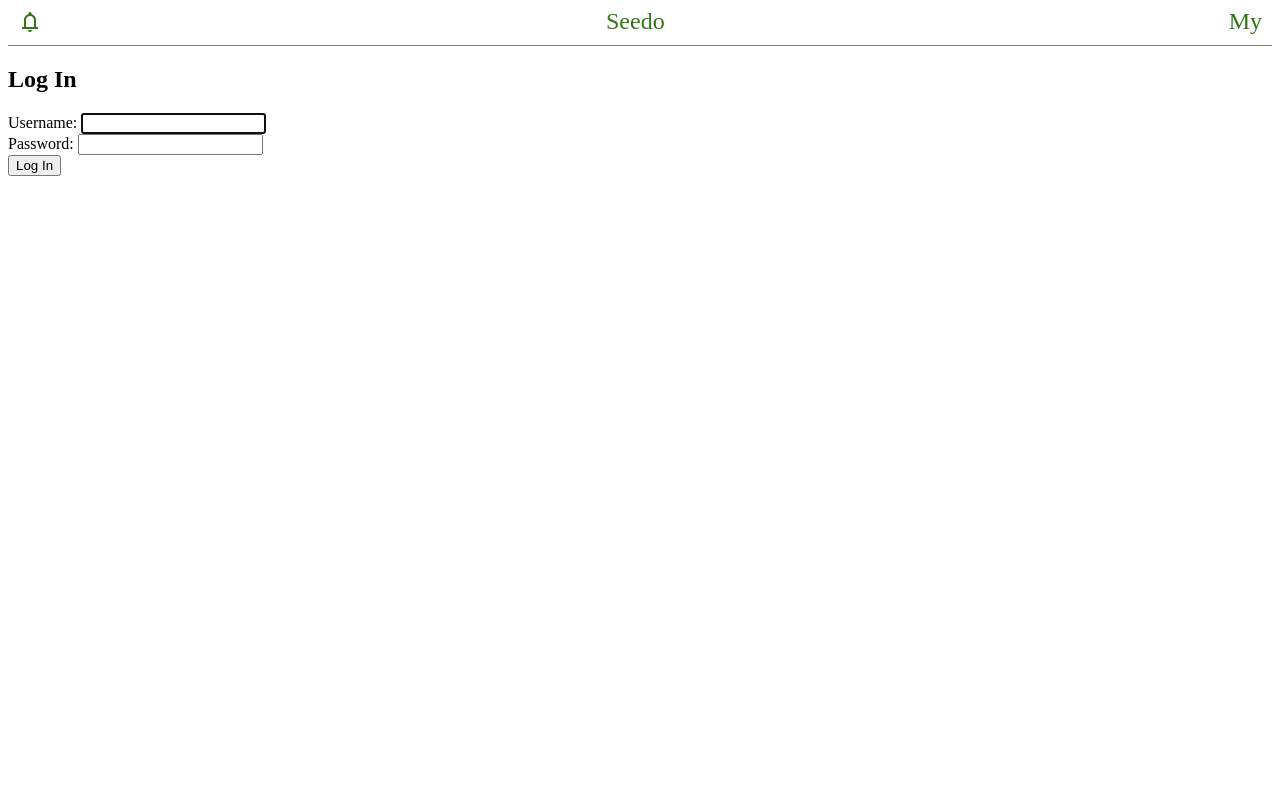
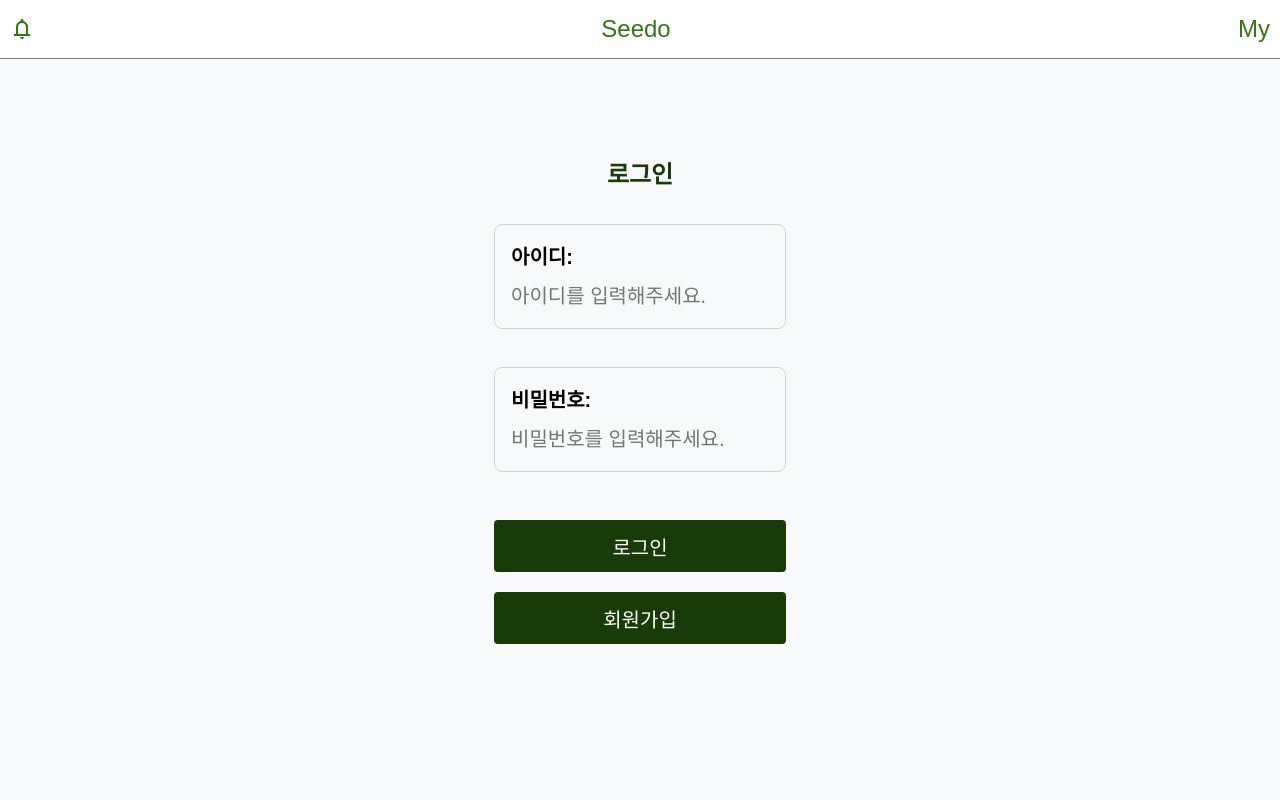
Before and after one commit to suzingzzang/AiProject, a Django app: page /accounts/login/ in a window 1280 px wide. Run offline with Django 5.2, Linux system fonts and the light colour scheme.

Commit message:
feat: 로그인 페이지 작성

```diff
--- /dev/null
+++ b/seedo/accounts/static/accounts/css/accounts.css
@@ -0,0 +1,102 @@
+/* myapp/static/css/sample.css */
+
+/* Global styles */
+* {
+  margin: 0;
+  padding: 0;
+  box-sizing: border-box;
+  font-size: 20px;
+}
+
+body {
+  font-family: Arial, sans-serif;
+  background-color: #f8f9fa;
+  line-height: 1.6;
+}
+
+h2 {
+  color: #193b08;
+  text-align: center;
+  font-size: 24px;
+}
+
+form {
+  width: 100%;
+}
+.form-wrapper {
+  display: flex;
+  flex-direction: column; /* Arrange buttons vertically */
+  gap: 38px; /* Gap between buttons */
+  width: 100%; /* Ensure it takes full width */
+  margin-top: 30px;
+}
+
+.button-wrapper {
+  display: flex;
+  flex-direction: column; /* Arrange buttons vertically */
+  gap: 20px; /* Gap between buttons */
+  width: 100%; /* Ensure it takes full width */
+  margin-top: 48px;
+}
+
+.form-group {
+  border: 1px solid #ced4da;
+  border-radius: 8px;
+  padding: 16px;
+}
+
+label {
+  display: block;
+  font-weight: bold;
+}
+
+input[name="username"],
+input[name="password"] {
+  width: 100%;
+  background-color: #f8f9fa;
+  margin-top: 12px;
+  border: 1px none;
+  border-radius: 4px;
+}
+
+.button-wrapper {
+  display: flex;
+  flex-direction: column; /* Arrange buttons vertically */
+  gap: 20px; /* Gap between buttons */
+  width: 100%; /* Ensure it takes full width */
+}
+
+button {
+  width: 100%;
+  height: 52px;
+  background-color: #193b08;
+  color: white;
+  padding: 10px 20px;
+  border: none;
+  border-radius: 4px;
+  cursor: pointer;
+}
+
+button[type="submit"]:hover {
+  background-color: #337614;
+}
+
+/* Centering layout */
+.layout {
+  display: flex;
+  justify-content: center; /* Center horizontally */
+  align-items: center; /* Center vertically */
+  min-height: 100vh; /* Ensure it takes at least full viewport height */
+  box-sizing: border-box; /* Include padding in height calculation */
+}
+
+.content-wrapper {
+  display: flex;
+  flex-direction: column; /* Arrange children vertically */
+  justify-content: center; /* Center horizontally */
+  align-items: center; /* Center vertically */
+  width: 360px;
+  padding: 0 34px;
+  min-height: 100vh; /* Ensure it takes at least full viewport height */
+  box-sizing: border-box; /* Include padding in height calculation */
+}
--- a/seedo/accounts/templates/index.html
+++ b/seedo/accounts/templates/accounts/index.html
@@ -7,7 +7,7 @@
   </head>
   <body>
     <h1>Welcome to Home Page!!!</h1>
-    <form method="post" action="{% url 'account_logout' %}">
+    <form method="post" action="{% url 'accounts:account_logout' %}">
       {% csrf_token %}
       <button type="submit">Logout</button>
     </form>
--- /dev/null
+++ b/seedo/accounts/templates/accounts/login.html
@@ -0,0 +1,40 @@
+{% extends "base.html" %} {% load static %} {% block extra_head %}
+<link
+  rel="stylesheet"
+  type="text/css"
+  href="{% static 'accounts/css/accounts.css' %}"
+/>
+{% endblock %} {% block content %}
+<div class="layout">
+  <div class="content-wrapper">
+    <h2>로그인</h2>
+    <form method="post">
+      {% csrf_token %}
+      <div class="form-wrapper">
+        <div class="form-group">
+          <label for="username">아이디:</label>
+          <input
+            type="text"
+            name="username"
+            id="username"
+            placeholder="아이디를 입력해주세요."
+          />
+        </div>
+        <div class="form-group">
+          <label for="password">비밀번호:</label>
+          <input
+            type="password"
+            name="password"
+            id="password"
+            placeholder="비밀번호를 입력해주세요."
+          />
+        </div>
+      </div>
+      <div class="button-wrapper">
+        <button type="submit">로그인</button>
+        <button>회원가입</button>
+      </div>
+    </form>
+  </div>
+</div>
+{% endblock %}
--- a/seedo/accounts/templates/login.html
+++ /dev/null
@@ -1,15 +0,0 @@
-{% extends "base.html" %} {% block content %}
-<h2>Log In</h2>
-<form method="post">
-  {% csrf_token %}
-  <div class="form-group">
-    <label for="username">Username:</label>
-    {{ form.username }}
-  </div>
-  <div class="form-group">
-    <label for="password">Password:</label>
-    {{ form.password }}
-  </div>
-  <button type="submit">Log In</button>
-</form>
-{% endblock %}
--- a/seedo/accounts/urls.py
+++ b/seedo/accounts/urls.py
@@ -3,6 +3,7 @@ from django.urls import path
 from .views import LoginView, SignUpView, home, logout
 
 app_name = "accounts"
+
 urlpatterns = [
     path("signup/", SignUpView.as_view(), name="signup"),
     path("login/", LoginView.as_view(), name="login"),
--- a/seedo/accounts/views.py
+++ b/seedo/accounts/views.py
@@ -18,20 +18,20 @@ from .utils import generate_tokens
 class SignUpView(View):
     def get(self, request):
         form = CustomUserCreationForm()
-        return render(request, "signup.html", {"form": form})
+        return render(request, "accounts/signup.html", {"form": form})
 
     def post(self, request):
         form = CustomUserCreationForm(request.POST)
         if form.is_valid():
             form.save()
-            return redirect("home")  # 적절한 리디렉션 URL로 변경
-        return render(request, "signup.html", {"form": form})
+            return redirect("accounts:home")  # 적절한 리디렉션 URL로 변경
+        return render(request, "accounts/signup.html", {"form": form})
 
 
 class LoginView(View):
     def get(self, request):
         form = CustomAuthenticationForm()
-        return render(request, "login.html", {"form": form})
+        return render(request, "accounts/login.html", {"form": form})
 
     def post(self, request):
         form = CustomAuthenticationForm(data=request.POST)
@@ -50,7 +50,7 @@ class LoginView(View):
                 refresh_token_instance.save()
 
                 # 클라이언트 측에 토큰 저장
-                response = redirect("home")
+                response = redirect("accounts:home")
                 response.set_cookie("access_token", access_token, max_age=settings.JWT_ACCESS_TOKEN_EXPIRATION)
                 response.set_cookie("refresh_token", refresh_token, max_age=settings.JWT_REFRESH_TOKEN_EXPIRATION)
                 return response
@@ -61,7 +61,7 @@ class LoginView(View):
 @token_required
 def home(request):
     message = "Welcome to Home Page!!!"
-    return render(request, "index.html", {"message": message})
+    return render(request, "accounts/index.html", {"message": message})
 
 
 @csrf_protect
@@ -78,7 +78,7 @@ def logout(request):
             pass
 
     auth_logout(request)
-    response = render(request, "login.html")
+    response = render(request, "accounts/login.html")
     response.delete_cookie("access_token")
     response.delete_cookie("refresh_token")
 
--- a/seedo/config/settings.py
+++ b/seedo/config/settings.py
@@ -138,7 +138,7 @@ USE_TZ = True
 
 STATIC_URL = "static/"
 STATIC_ROOT = os.path.join(BASE_DIR, "staticfiles")  # collectstatic으로 모아놓을 디렉토리
-STATICFILES_DIRS = [os.path.join(BASE_DIR, "static")]  # 프로젝트 수준의 static 디렉토리
+STATICFILES_DIRS = [os.path.join(BASE_DIR, "static"), os.path.join(BASE_DIR, "accounts", "static")]  # 프로젝트 수준의 static 디렉토리
 
 # Default primary key field type
 # https://docs.djangoproject.com/en/5.0/ref/settings/#default-auto-field
--- a/seedo/templates/base.html
+++ b/seedo/templates/base.html
@@ -13,8 +13,14 @@
         display: flex;
         justify-content: space-between;
         align-items: center;
-        padding: 0 10px 10px;
+        padding: 10px;
         border-bottom: 1px solid #00000080;
+        position: fixed;
+        top: 0;
+        left: 0;
+        width: 100%;
+        background-color: #fff; /* Ensure the header has a background color */
+        z-index: 1000; /* Ensure the header is above other content */
       }
 
       header .logo {
@@ -42,6 +48,9 @@
       }
     </style>
     <title>Seedo</title>
+    {% block extra_head %}
+    <!-- Child templates can add extra head content here -->
+    {% endblock %}
   </head>
   <body>
     <header>
```
Also changed, not shown: seedo/accounts/templates/accounts/signup.html (renamed from seedo/accounts/templates/signup.html).
